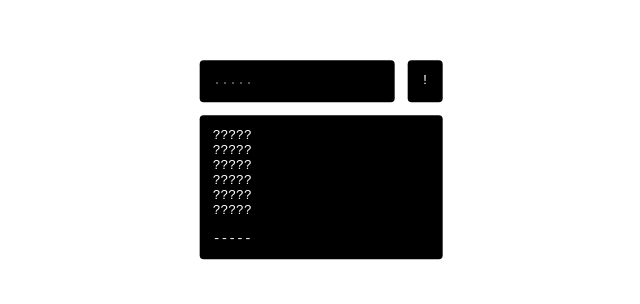
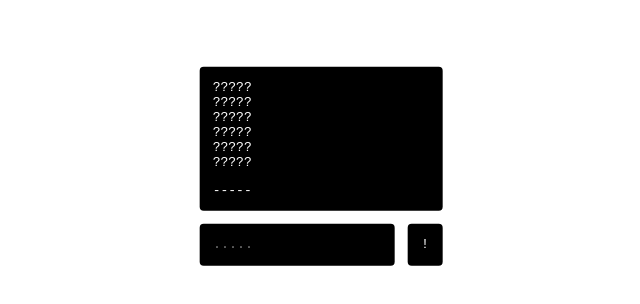
Before and after one commit to wordables/wordables.github.io, a plain HTML site: page index.html in a window 1280 px wide. Shown: the part 234-538 px from the top of the page, without its empty margins (319-959 px from the left). Drawn offline with Linux system fonts and the light colour scheme.

Commit message:
Reverted to old HTML/JS.

```diff
--- a/index.html
+++ b/index.html
@@ -46,7 +46,6 @@
 			div.inputs
 			{
 				white-space: nowrap;
-				margin-bottom: 1em;
 			}
 
 			ul {
@@ -72,9 +71,6 @@
 	</head>
 	<body>
 		<div class="content">
-			<div class="inputs">
-				<input id="input" placeholder="....." maxlength="5"></input><button onclick="checkInput()">!</button>
-			</div>
 			<div class="focus">
 				<ul>
 					<li id="0">?????</li>
@@ -86,6 +82,9 @@
 				</ul>
 
 				<p id="output">-----</p>
+			</div>
+			<div class="inputs">
+				<input id="input" placeholder="....." maxlength="5"></input><button onclick="checkInput()">!</button>
 			</div>
 		</div>
 	</body>
```
